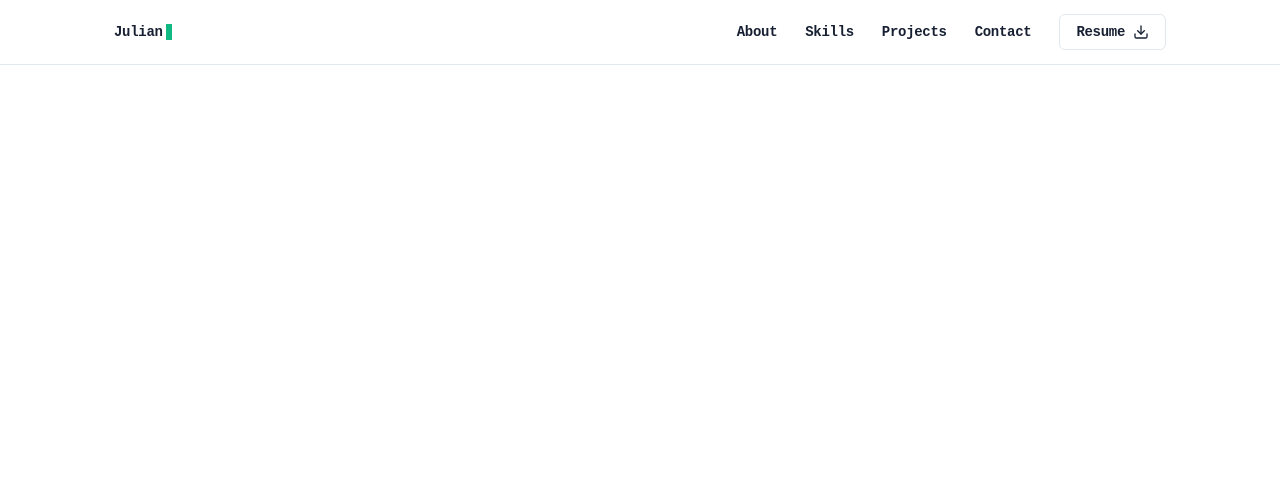
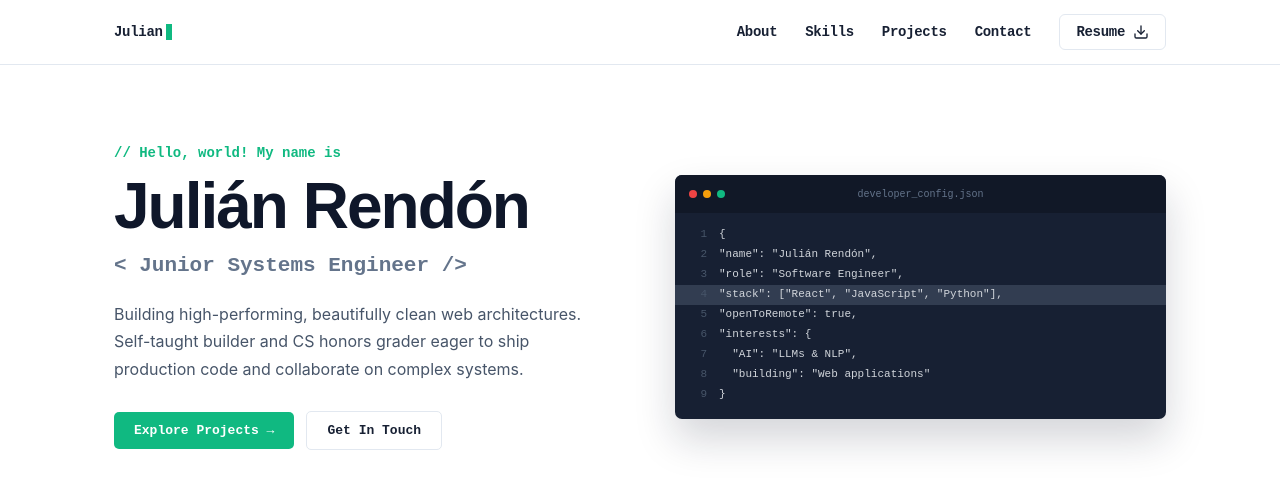
Before and after one commit to JulianRC1/My-Portfolio, a React (Vite) app: page / in a window 1280 px wide. Shown: the top 490 px of the page. Built offline with nearby package versions, Linux system fonts and the light colour scheme.

Commit message:
feat: remove unused imports and clean up App component structure

```diff
--- a/src/App.jsx
+++ b/src/App.jsx
@@ -1,8 +1,5 @@
-import { useState } from 'react'
-import heroImg from './assets/hero.png'
-import reactLogo from './assets/react.svg'
-import viteLogo from './assets/vite.svg'
 import Header from './components/header.jsx'
+import Hero from './components/hero.jsx'
 import './App.css'
 
 function App() {
@@ -10,7 +7,7 @@
   return (
     <>
         <Header />
-
+        <Hero />
     </>
   )
 }
```
